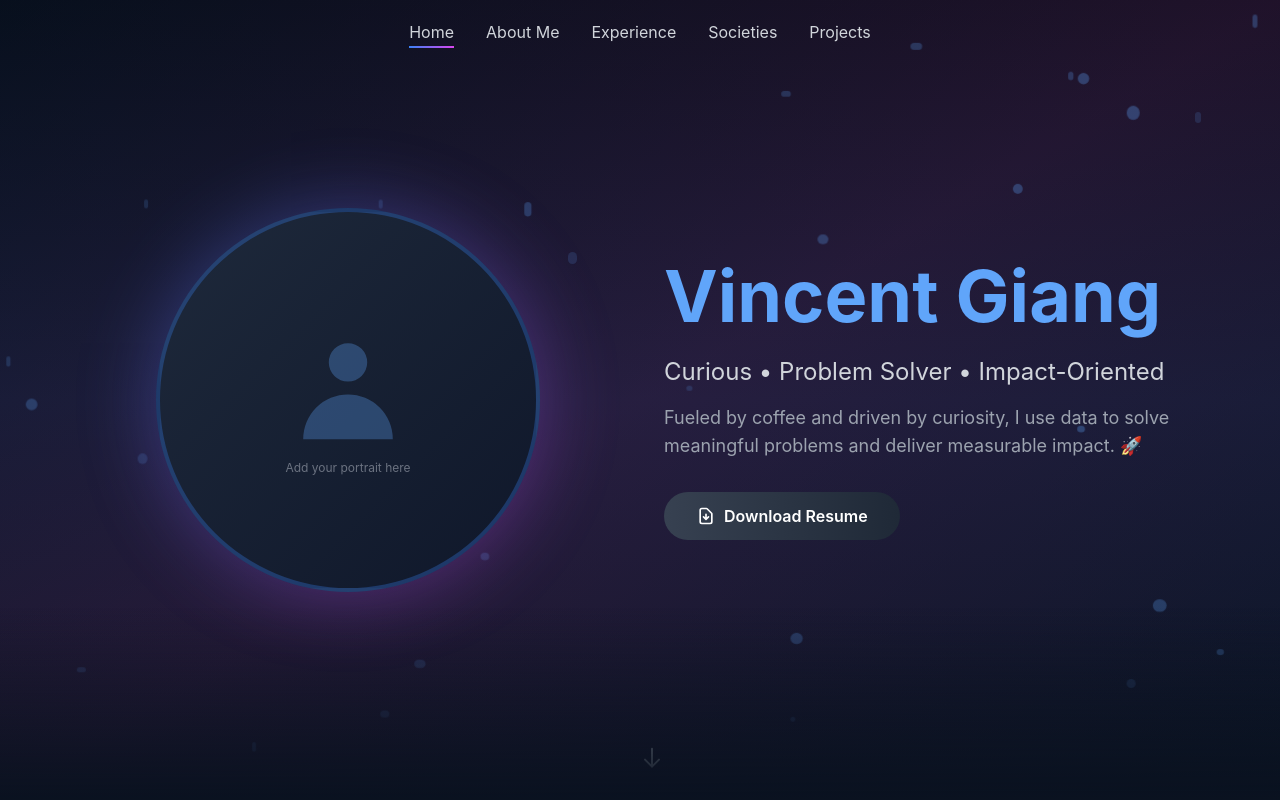
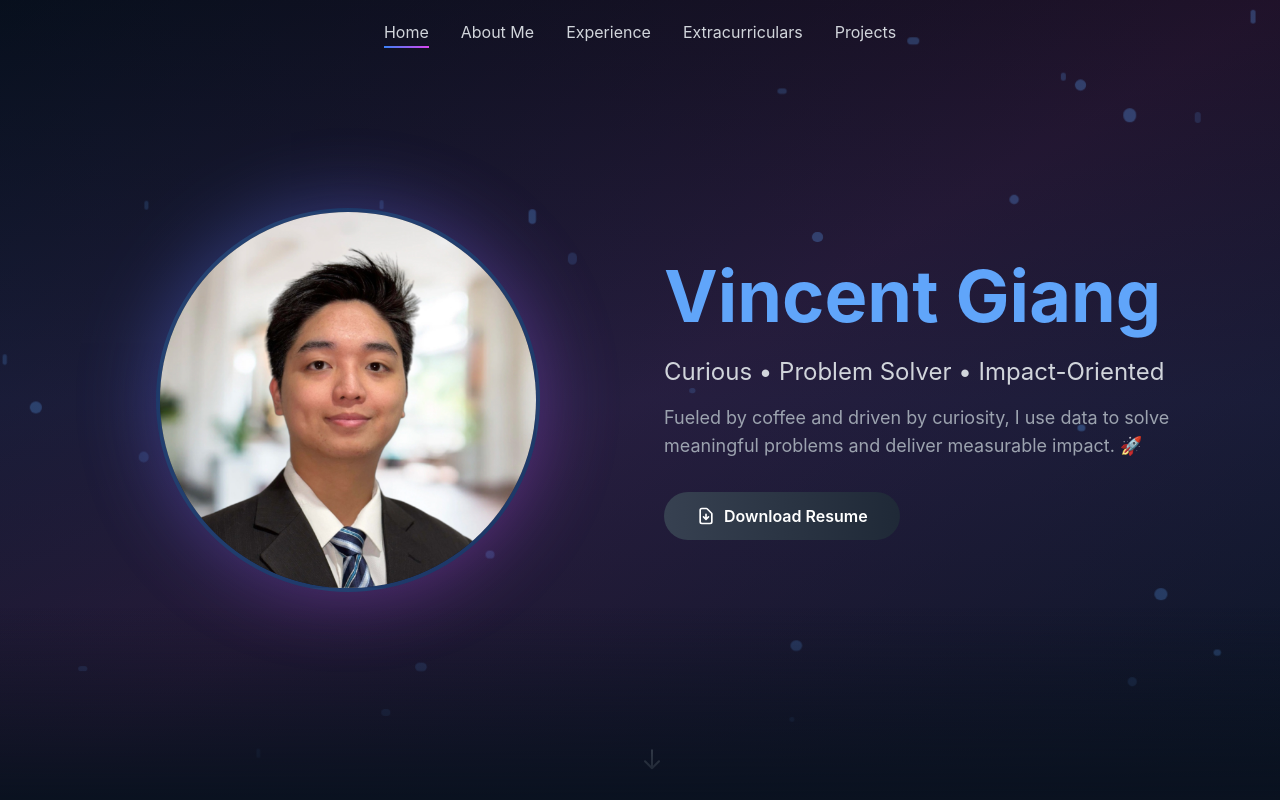
Before and after one commit to VincentG03/personal-website, a Next.js app: page / in a window 1280 px wide. Shown: the top 800 px of the page. Built offline with nearby package versions, Linux system fonts and the light colour scheme.

Commit message:
feat: added in template code for competitions section and updated navbar and home section styling

```diff
--- a/app/globals.css
+++ b/app/globals.css
@@ -34,4 +34,28 @@ body {
   .text-balance {
     text-wrap: balance;
   }
+
+  /* Custom scrollbar for horizontal scrolling */
+  .scrollbar-custom {
+    scrollbar-width: thin;
+    scrollbar-color: rgba(59, 130, 246, 0.5) rgba(17, 24, 39, 0.3);
+  }
+
+  .scrollbar-custom::-webkit-scrollbar {
+    height: 8px;
+  }
+
+  .scrollbar-custom::-webkit-scrollbar-track {
+    background: rgba(17, 24, 39, 0.3);
+    border-radius: 10px;
+  }
+
+  .scrollbar-custom::-webkit-scrollbar-thumb {
+    background: rgba(59, 130, 246, 0.5);
+    border-radius: 10px;
+  }
+
+  .scrollbar-custom::-webkit-scrollbar-thumb:hover {
+    background: rgba(59, 130, 246, 0.7);
+  }
 }
--- a/components/HomeSection.tsx
+++ b/components/HomeSection.tsx
@@ -60,16 +60,8 @@ export default function HomeSection() {
           <div className="relative w-80 h-80 md:w-96 md:h-96 mx-auto">
             {/* Placeholder for portrait image */}
             <div className="absolute inset-0 rounded-full bg-gradient-to-br from-blue-500 to-[#d946ef] opacity-20 blur-2xl animate-pulse-slow" />
-            <div className="relative w-full h-full rounded-full border-4 border-blue-500/30 overflow-hidden bg-gradient-to-br from-slate-800 to-slate-900 flex items-center justify-center">
-              {/* Replace this div with your image:
-                  <img src="/your-portrait.jpg" alt="Vincent Giang" className="w-full h-full object-cover" />
-              */}
-              <div className="text-center">
-                <svg className="w-32 h-32 text-blue-400/30 mx-auto" fill="currentColor" viewBox="0 0 20 20">
-                  <path fillRule="evenodd" d="M10 9a3 3 0 100-6 3 3 0 000 6zm-7 9a7 7 0 1114 0H3z" clipRule="evenodd" />
-                </svg>
-                <p className="text-xs text-gray-500 mt-2">Add your portrait here</p>
-              </div>
+            <div className="relative w-full h-full rounded-full border-4 border-blue-500/30 overflow-hidden bg-gradient-to-br from-slate-800 to-slate-900">
+              <img src="/images/Vincent Photo.png" alt="Vincent Giang" className="w-full h-full object-cover" />
             </div>
           </div>
         </motion.div>
--- a/components/Navbar.tsx
+++ b/components/Navbar.tsx
@@ -7,7 +7,7 @@ const navItems = [
   { name: 'Home', href: '#home' },
   { name: 'About Me', href: '#about' },
   { name: 'Experience', href: '#experience' },
-  { name: 'Societies', href: '#societies' },
+  { name: 'Extracurriculars', href: '#societies' },
   { name: 'Projects', href: '#projects' },
 ];
 
--- a/components/SocietiesSection.tsx
+++ b/components/SocietiesSection.tsx
@@ -60,6 +60,44 @@ const societies = [
   },
 ];
 
+const competitions = [
+  {
+    title: 'Global Case Competition 2024',
+    date: 'Oct 2024',
+    position: '1st Place',
+  },
+  {
+    title: 'National Coding Challenge',
+    date: 'Jun 2024',
+    position: 'Semi-Finalist',
+  },
+  {
+    title: 'Business Strategy Case Study',
+    date: 'Mar 2024',
+    position: 'Top 10',
+  },
+  {
+    title: 'Data Science Hackathon',
+    date: 'Sep 2024',
+    position: '2nd Place',
+  },
+  {
+    title: 'Finance Case Competition',
+    date: 'Jul 2024',
+    position: 'Finalist',
+  },
+  {
+    title: 'Innovation Challenge',
+    date: 'May 2024',
+    position: '3rd Place',
+  },
+  {
+    title: 'Investment Pitch Competition',
+    date: 'Apr 2024',
+    position: 'Winner',
+  },
+];
+
 export default function SocietiesSection() {
   const ref = useRef(null);
   const isInView = useInView(ref, { once: true, margin: '0px' });
@@ -85,14 +123,14 @@ export default function SocietiesSection() {
           transition={{ duration: 1.152 }}
         >
           <h2 className="text-5xl md:text-6xl font-bold mb-4 text-center">
-            <span className="text-white">Student </span>
+            <span className="text-white">Extracurricular </span>
             <span className="text-blue-400">
-              Societies
+              Leadership
             </span>
           </h2>
           <div className="w-24 h-1 bg-blue-400 mx-auto mb-6"></div>
           <p className="text-center text-gray-400 mb-12 max-w-3xl mx-auto">
-            Leadership roles and contributions to campus organisations and communities.
+            Leadership roles and competition achievements across campus organisations.
           </p>
         </motion.div>
 
@@ -136,6 +174,42 @@ export default function SocietiesSection() {
           ))}
         </div>
 
+        {/* Competitions Section */}
+        <motion.div
+          initial={{ opacity: 0, y: 30 }}
+          animate={isInView ? { opacity: 1, y: 0 } : {}}
+          transition={{ duration: 0.72, delay: 0.72 }}
+          className="mt-16"
+        >
+          <h3 className="text-2xl md:text-3xl font-bold mb-8 text-center">
+            <span className="text-white">Competition </span>
+            <span className="text-blue-400">Achievements</span>
+          </h3>
+
+          {/* Scrollable container */}
+          <div className="relative overflow-x-auto pb-4 scrollbar-custom">
+            <div className="flex gap-6 min-w-max">
+              {competitions.map((competition, index) => (
+                <motion.div
+                  key={competition.title}
+                  initial={{ opacity: 0, x: 50 }}
+                  animate={isInView ? { opacity: 1, x: 0 } : {}}
+                  transition={{ duration: 0.6, delay: 0.84 + index * 0.08 }}
+                  className="bg-gradient-to-br from-gray-800/60 to-gray-900/60 backdrop-blur-sm rounded-xl p-6 border border-gray-700 hover:border-[#e879f9]/60 transition-all duration-300 hover:shadow-lg hover:shadow-[#e879f9]/15 text-center w-[280px] flex-shrink-0"
+                >
+                  <h4 className="text-xl font-bold text-white mb-3">{competition.title}</h4>
+                  <span className="inline-block px-3 py-2 bg-blue-500/10 text-blue-400 rounded-full text-sm font-semibold border border-blue-500/20 mb-4">
+                    {competition.date}
+                  </span>
+                  <div className="text-2xl font-bold text-[#d946ef] mt-2">
+                    {competition.position}
+                  </div>
+                </motion.div>
+              ))}
+            </div>
+          </div>
+        </motion.div>
+
         {/* Green box to highlight spacing at bottom - invisible but spacing preserved */}
         <div className="h-[3.75rem] pointer-events-none mt-8" />
       </div>
```
Also changed, not shown: public/images/Vincent Photo.png (added).
